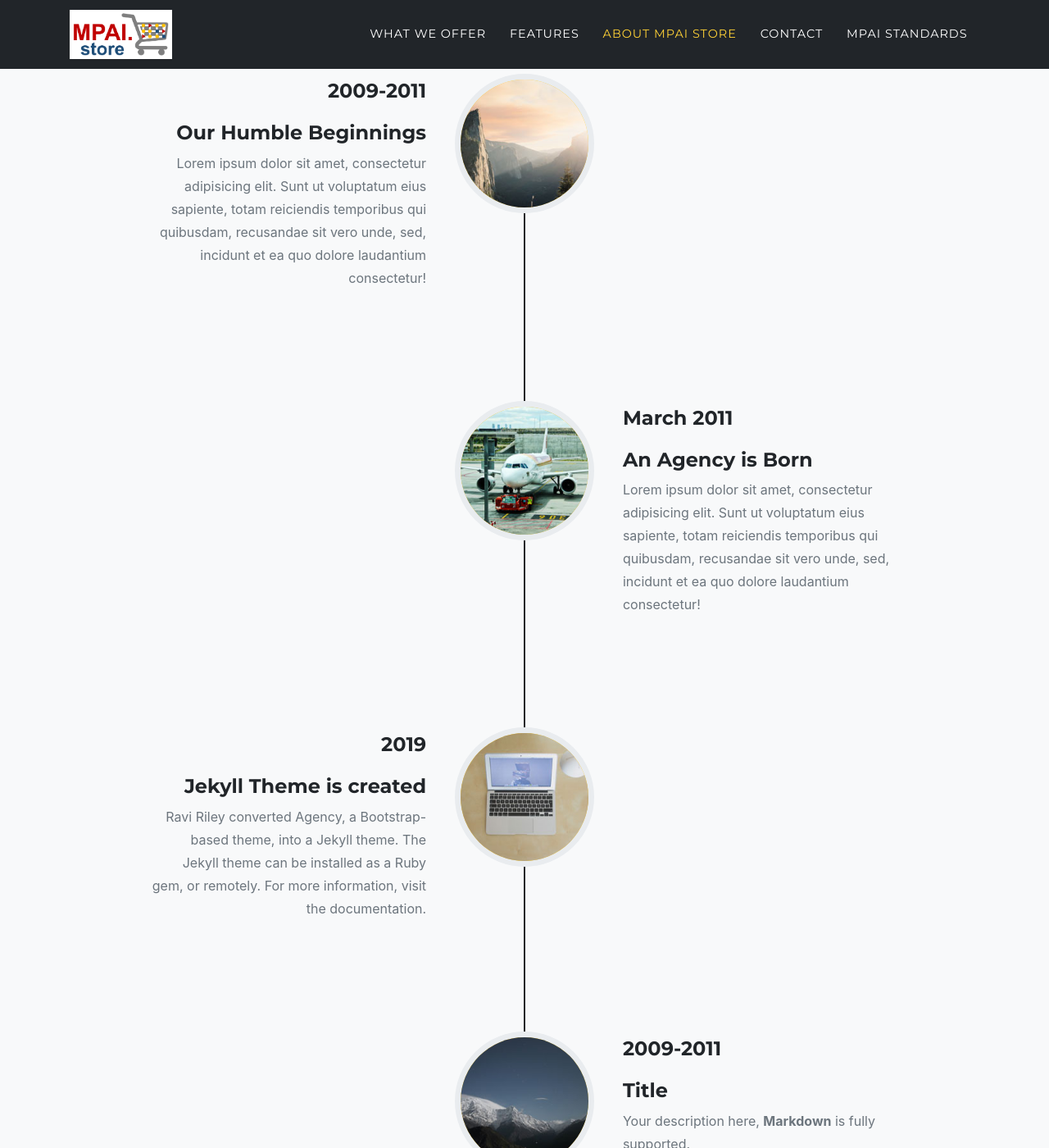
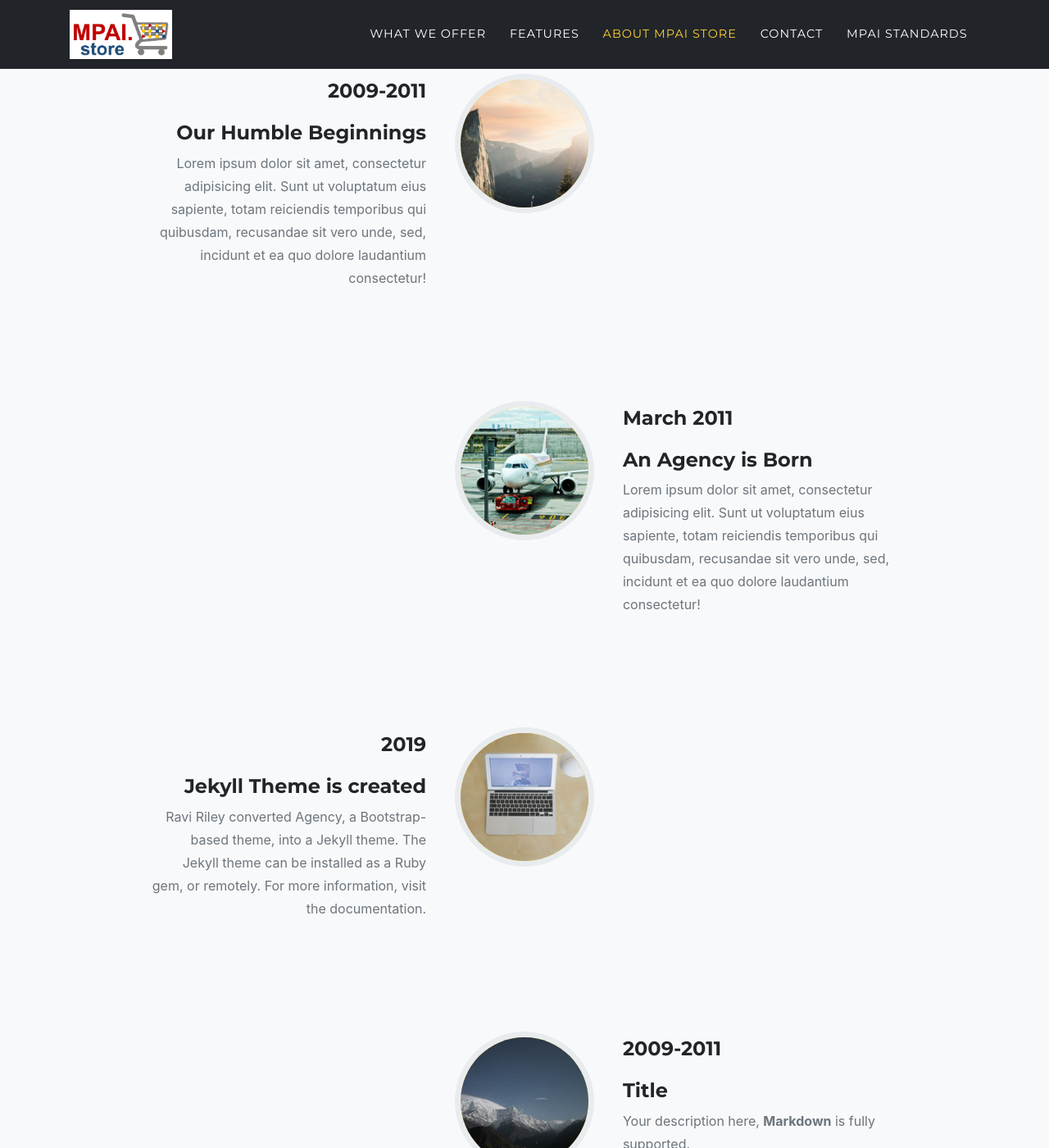
Before and after one commit to PaoloRibeca/mpai-store.github.io, a Jekyll site: the page built from index.md, in a window 1280 px wide and 1400 px high, scrolled down 3247 px. Shown: the whole window at 82% size. Built offline with Jekyll 4.4.1, drawn with Linux system fonts in a browser that asks for light colours; some web fonts are replaced.

Commit message:
Experiments with style

```diff
--- a/_data/sitetext.yml
+++ b/_data/sitetext.yml
@@ -67,7 +67,8 @@ en: &DEFAULT_EN
         # you can enforce the alignment
         align: right
     end: "Be Part <br> of Our <br> Story!"
-######  clients:
+
+#  clients:
 #    section: clients
 #    max-height: 100px
 #    horizontal-scrolling: "" #"yes/no"
--- a/_sass/layout/_timeline.scss
+++ b/_sass/layout/_timeline.scss
@@ -11,7 +11,7 @@
     width: 2px;
     margin-left: -1.5px;
     content: "";
-    background-color: $gray-900;
+    background-color: $gray-100;
   }
   > li {
     position: relative;
```
